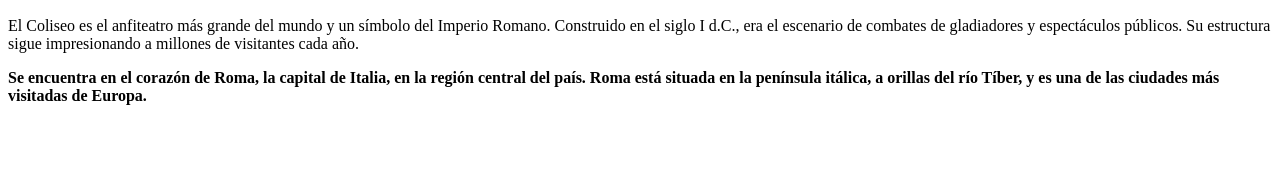
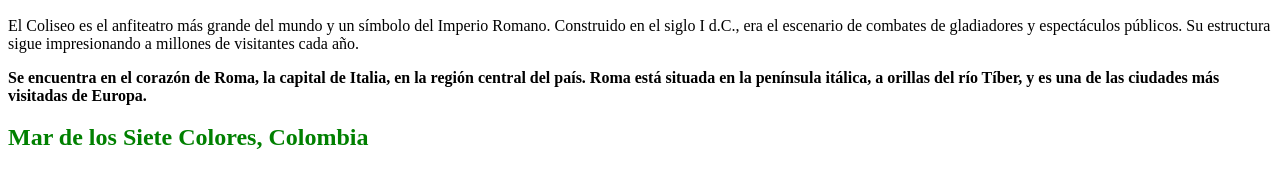
Before and after one commit to Natyk07/Tour, a plain HTML site: page Index.html in a window 1280 px wide. Shown: the part 943-1114 px from the top of the page. Before the commit the page ends 1064 px from the top, so only its background shows below. Drawn offline with Linux system fonts and the light colour scheme.

Commit message:
10. Tercer lugar, nombre

```diff
--- a/Index.html
+++ b/Index.html
@@ -24,6 +24,8 @@
     <p><b>  Se encuentra en el corazón de Roma, la capital de Italia, en la región central del país.
             Roma está situada en la península itálica, a orillas del río Tíber, y es una de las ciudades más visitadas de Europa.</b></p>
 
+    <h2 style="color: green;"> Mar de los Siete Colores, Colombia</h2>
+
 
 </body>
 
```
